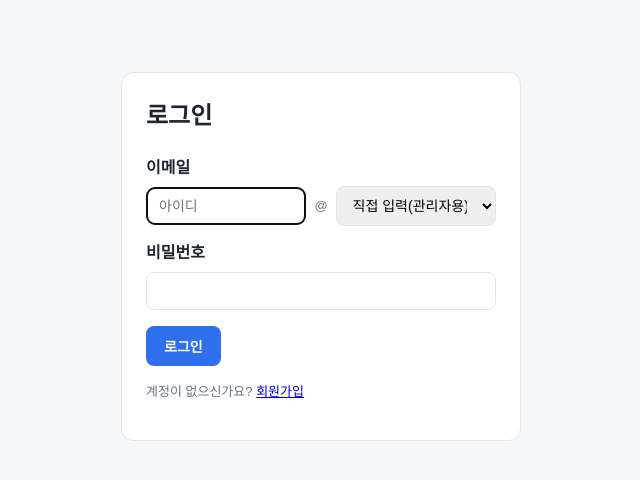
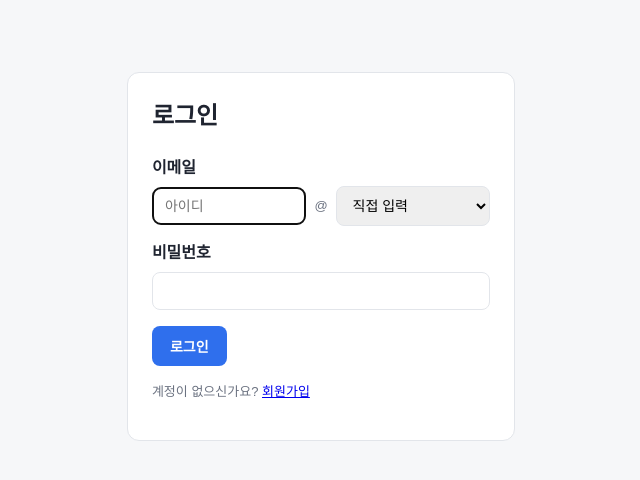
Before and after one commit to VioletWizard-lim/student_record, a FastAPI app: template app/templates/login.html in a window 1280 px wide. Shown: the part 55-535 px from the top of the page, without its empty margins (319-959 px from the left). Run offline with FastAPI, Linux system fonts and the light colour scheme; the template is opened without the code that fills it, so the values that code supplies are empty; parts of the project's set-up code (start-up, migrations or seed data) failed here and were passed over.

Commit message:
로그인 도메인 직접입력 옵션 라벨에서 "(관리자용)" 문구 제거
Co-Authored-By: Claude Sonnet 5 <noreply@anthropic.com>
Claude-Session: https://claude.ai/code/session_0189tfoXMytFcgAFjjBGhubp

```diff
--- a/app/templates/login.html
+++ b/app/templates/login.html
@@ -12,7 +12,7 @@
       <span class="muted">@</span>
       <select id="email_domain" onchange="onEmailDomainChange()">
         {% for d in domains %}<option value="{{ d }}">{{ d }}</option>{% endfor %}
-        <option value="__custom__">직접 입력(관리자용)</option>
+        <option value="__custom__">직접 입력</option>
       </select>
     </div>
     <div id="login-email-custom" style="display:none;">
```
Also changed, not shown: README.md.
